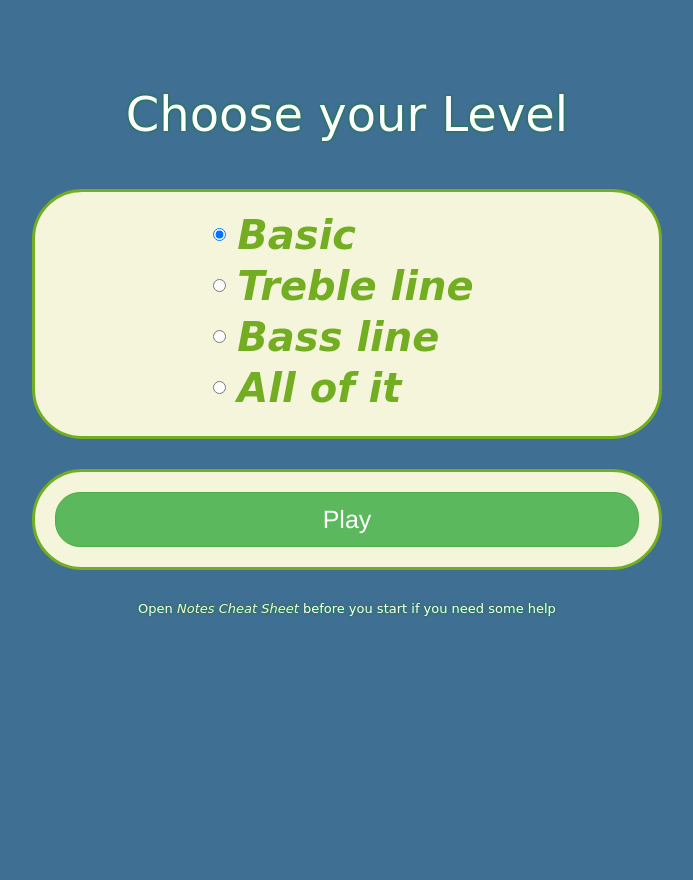
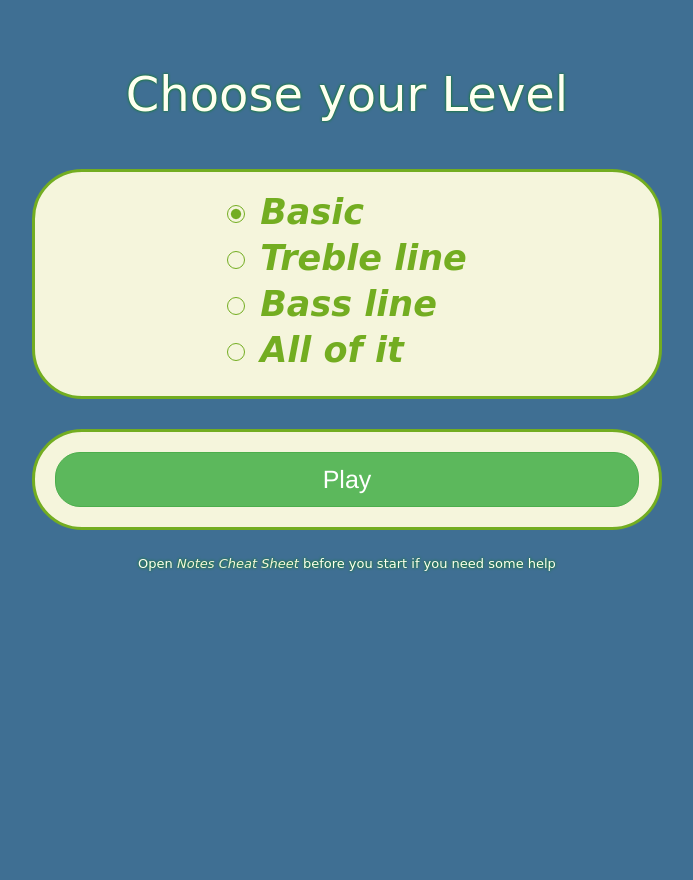
Before and after one commit to oleglyask/finetune, a Flask app: page /home in a window 1280 px wide. Shown: the part 52-932 px from the top of the page, without its empty margins (293-986 px from the left). After the commit the page ends 624 px from the top, so only its background shows below. Run offline with Flask 2, Linux system fonts and the light colour scheme; a user stored in the database is signed in; data comes from the database, SQL or seed files in the repository; both versions use the stored data as it was after the commit; some libraries are stand-ins or nearby versions.

Commit message:
fixing css

```diff
--- a/app/static/home.js
+++ b/app/static/home.js
@@ -1,5 +1,5 @@
 
-document.getElementById('basic').checked = true
+// document.getElementById('basic').checked = true
 
 play = document.getElementById('play')
 play.addEventListener('click', () => {
--- a/app/static/styles.css
+++ b/app/static/styles.css
@@ -69,9 +69,9 @@ body {
 
 }
 
-.headers{
-    color: white;
-    margin-top: 30px;
+.headers {
+    color: ivory;
+    margin-top: 10px;
     margin-bottom: 30px;
     display: flex;
     justify-content: center;
@@ -79,10 +79,6 @@ body {
     text-shadow: 0 0 3px green;
     font-size: xxx-large;
     text-align: center;
-}
-
-.headers .main-header{
-    color: beige;
 }
 
 /* space for rendering notes */
@@ -95,7 +91,7 @@ body {
     padding-left: 10px;
     padding-right: 15px;
     /* height: 310px; */
-    height: 260px;
+    height: 270px;
 }
 
 .play-scoreboard {
@@ -111,7 +107,7 @@ body {
     color: #73AD21;
     font-style: italic;
     font-family: cursive;
-    font-size: 4rem;
+    font-size: 3.5rem;
     background-color: transparent;
 }
 
@@ -123,7 +119,7 @@ body {
 
 /* score and timer digit counter */
 .badge {
-    font-size: 4rem;
+    font-size: 3.5rem;
     background-color: transparent;
 }
 
@@ -218,3 +214,26 @@ body {
     color: beige;
     font-style: italic;
 }
+
+/* overrides the radio button to style it */
+.levels > input[type="radio"] {
+    display: none;
+}
+
+.levels > input[type="radio"] + *::before {
+    content: "";
+    display: inline-block;
+    vertical-align: middle;
+    width: 1.8rem;
+    height: 1.8rem;
+    margin-right: 1.5rem;
+    border-radius: 50%;
+    border-style: solid;
+    border-width: 0.1rem;
+    border-color: #73AD21;
+  }
+
+  .levels > input[type="radio"]:checked + *::before {
+    background: radial-gradient(#73AD21 0%, #73AD21 40%, transparent 50%, transparent);
+    border-color: #73AD21;
+  }
--- a/app/templates/base.html
+++ b/app/templates/base.html
@@ -72,13 +72,14 @@
 
 {% block content %}
 <div class="main-container">
-    {% for msg in get_flashed_messages() %}
-        <div class="alert alert-warning">
-            <button type="button" class="done" data-dismiss="alert">&times;</button>
-            {{ msg }}
-        </div>
-    {% endfor %}
     <div class="game-container">
+        {% for msg in get_flashed_messages() %}
+            <div class="alert alert-warning">
+                <button type="button" class="done" data-dismiss="alert">&times;</button>
+                {{ msg }}
+            </div>
+        {% endfor %}
+
         {% block page_content %}
 
         {% endblock %}
--- a/app/templates/home.html
+++ b/app/templates/home.html
@@ -16,7 +16,7 @@
 
         <div class="forms-flexbox">
                 <div class="levels">
-                    <input type="radio" id="basic" class="radio-btn" name="level" value="basic">
+                    <input type="radio" id="basic" class="radio-btn" name="level" value="basic" checked>
                     <label class="badge label" for="basic">Basic</label><br>
                     <input type="radio" id="treble" class="radio-btn" name="level" value="treble">
                     <label class="badge label" for="treble">Treble line</label><br>
```
Also changed, not shown: app/templates/index.html (line endings or trailing spaces), data-dev.sqlite.
